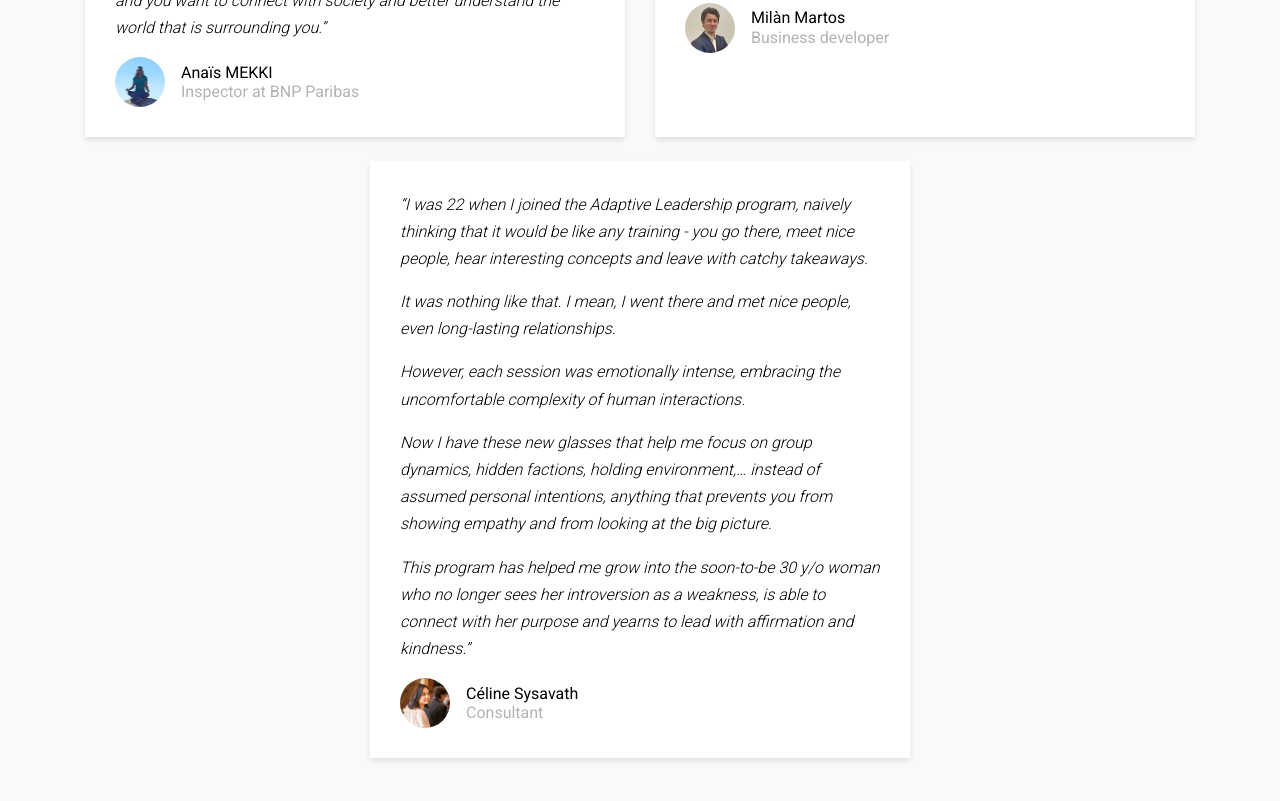
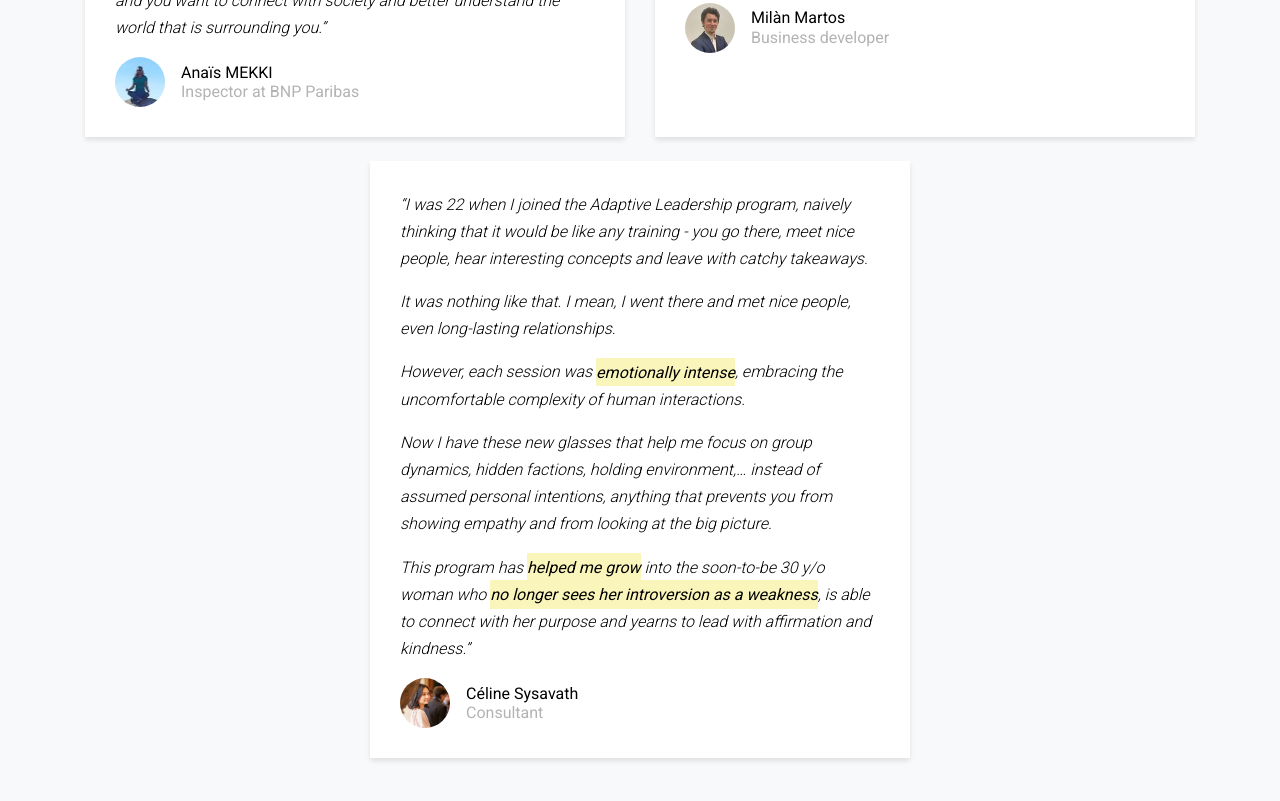
Before and after one commit to RuyBlast/leadership, a website: page index.html in a window 1280 px wide. Shown: the part 8475-9276 px from the top of the page. Drawn offline with Linux system fonts and the light colour scheme; files whose address does not match are found by name.

Commit message:
add highlighting in Céline's testimony

```diff
--- a/index.html
+++ b/index.html
@@ -413,9 +413,9 @@ Indeed, mobilizing people and resources for collective work is a very potent way
               <blockquote class="mb-3">
                 <p>&ldquo;I was 22 when I joined the Adaptive Leadership program, naively thinking that it would be like any training - you go there, meet nice people, hear interesting concepts and leave with catchy takeaways.
 <p>It was nothing like that. I mean, I went there and met nice people, even long-lasting relationships.</p>
-However, each session was emotionally intense, embracing the uncomfortable complexity of human interactions.</p>
+However, each session was <strong>emotionally intense</strong>, embracing the uncomfortable complexity of human interactions.</p>
 <p>Now I have these new glasses that help me focus on group dynamics, hidden factions, holding environment,… instead of assumed personal intentions, anything that prevents you from showing empathy and from looking at the big picture.</p>
-<p>This program has helped me grow into the soon-to-be 30 y/o woman who no longer sees her introversion as a weakness, is able to connect with her purpose and yearns to lead with affirmation and kindness.&rdquo;</p>
+<p>This program has <strong>helped me grow</strong> into the soon-to-be 30 y/o woman who <strong>no longer sees her introversion as a weakness</strong>, is able to connect with her purpose and yearns to lead with affirmation and kindness.&rdquo;</p>
               </blockquote>
               <div class="d-flex align-items-center vcard">
                 <figure class="mb-0 mr-3">
```
